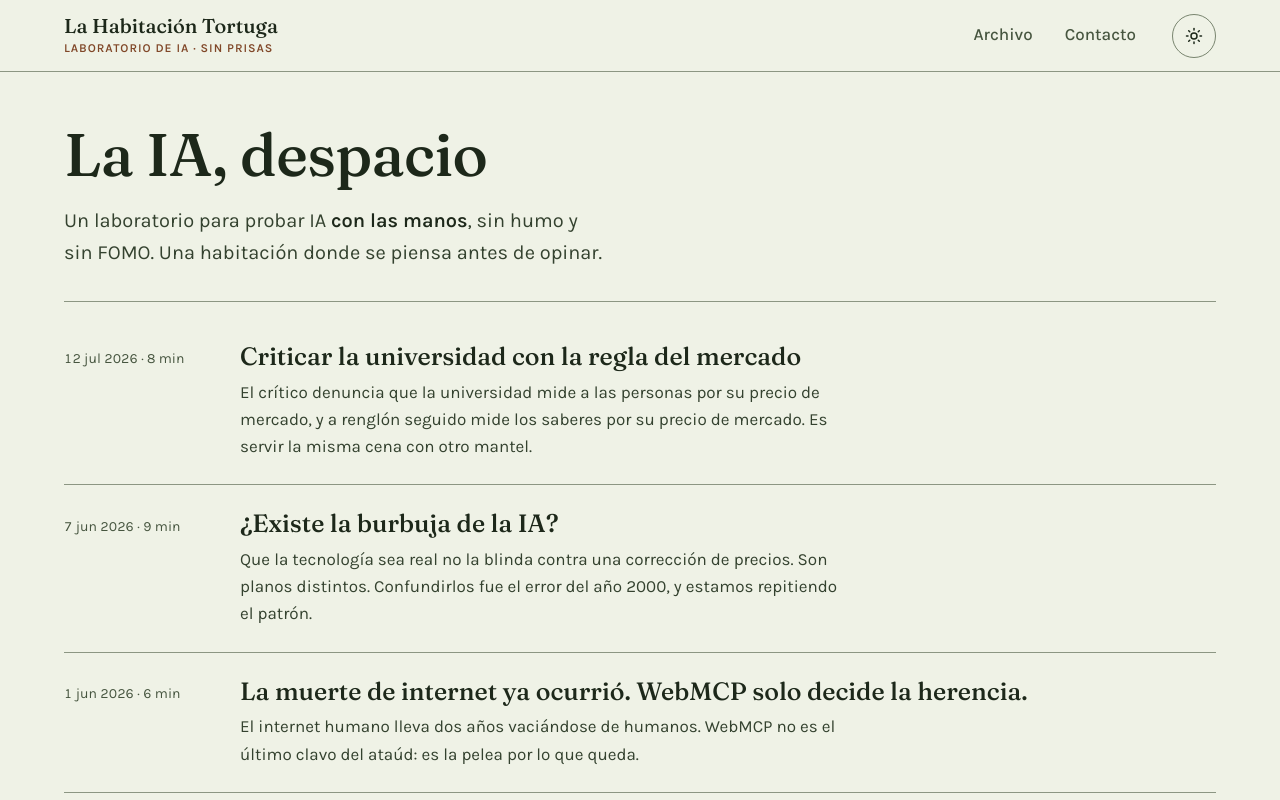
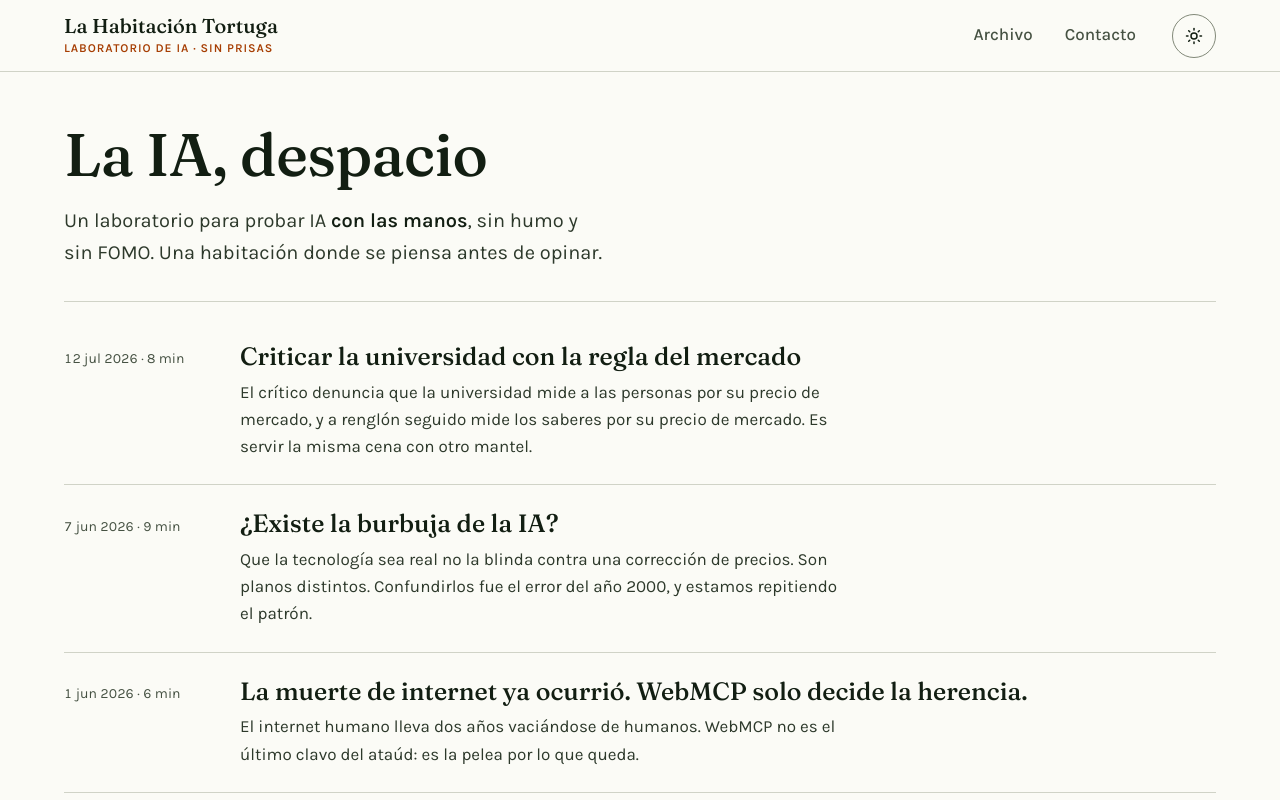
Before and after one commit to aRiveraMerida/lht, a Next.js app: page / in a window 1280 px wide. Shown: the top 800 px of the page. Built offline with nearby package versions, Linux system fonts and the light colour scheme.

Commit message:
feat: papel blanco palette for the site tokens

```diff
--- a/app/globals.css
+++ b/app/globals.css
@@ -92,19 +92,23 @@
 :root {
   color-scheme: light;
 
-  --t-paper:        oklch(95.5% 0.016 118);
-  --t-ink:          oklch(26%   0.03  139);
-  --t-paper-2:      oklch(92%   0.018 120);
-  --t-paper-3:      oklch(88.5% 0.02  122);
-  --t-rule:         oklch(66%   0.03  130);
-  --t-rule-2:       oklch(60%   0.035 132);
-  --t-neutral:      oklch(52%   0.035 135);
-  --t-muted:        oklch(43%   0.04  135);
-  --t-ink-2:        oklch(36%   0.035 137);
-  --t-accent:       oklch(49%   0.082 135);
-  --t-accent-2:     oklch(41%   0.08  135);
-  --t-accent-soft:  oklch(91%   0.04  132);
-  --t-focus:        oklch(41%   0.08  135);
+  /* Paleta «Papel blanco» (8-oct-2026, laboratorio /marca/estilos/paleta):
+     papel casi blanco y acentos con más croma, mismos tonos. Contraste de
+     cada pareja de uso comprobado (AA texto, 3:1 bordes de control). */
+
+  --t-paper:        oklch(98.6% 0.006 105);
+  --t-ink:          oklch(22% 0.03 145);
+  --t-paper-2:      oklch(96.2% 0.012 110);
+  --t-paper-3:      oklch(93% 0.016 112);
+  --t-rule:         oklch(86% 0.016 118);
+  --t-rule-2:       oklch(62% 0.025 128);
+  --t-neutral:      oklch(50% 0.03 140);
+  --t-muted:        oklch(42% 0.03 140);
+  --t-ink-2:        oklch(33% 0.03 142);
+  --t-accent:       oklch(48% 0.12 136);
+  --t-accent-2:     oklch(41% 0.11 136);
+  --t-accent-soft:  oklch(93.5% 0.045 136);
+  --t-focus:        oklch(41% 0.11 136);
   --t-success:      var(--t-accent-2);
   --t-error:        oklch(50%   0.14  32);
   --t-error-soft:   oklch(92%   0.03  32);
@@ -115,16 +119,16 @@
      lo que es de la casa (laboratorios, citas, numeración, etiquetas) y
      nunca la acción, que sigue siendo del musgo. Tono 50, lejos del
      error (32) y del aviso (80) en croma y uso. */
-  --t-clay:         oklch(58%   0.1   50);
-  --t-clay-2:       oklch(46%   0.09  48);
-  --t-clay-soft:    oklch(92.5% 0.024 70);
-  --t-clay-rule:    oklch(78%   0.045 62);
+  --t-clay:         oklch(56% 0.14 45);
+  --t-clay-2:       oklch(50% 0.15 42);
+  --t-clay-soft:    oklch(95.5% 0.025 62);
+  --t-clay-rule:    oklch(84% 0.06 55);
 
   /* Código · paleta de editor (site). Un tono por papel de la sintaxis. */
-  --t-code-bg:      oklch(97.8% 0.008 118);
-  --t-code-head:    oklch(93.5% 0.014 120);
-  --t-code-fg:      oklch(26%   0.03  139);
-  --t-code-rule:    oklch(80%   0.025 128);
+  --t-code-bg:      oklch(100% 0 0);
+  --t-code-head:    oklch(96% 0.01 110);
+  --t-code-fg:      oklch(22% 0.03 145);
+  --t-code-rule:    oklch(88% 0.015 120);
   --t-code-dim:     oklch(47%   0.03  135);
   --t-code-kw:      oklch(48%   0.13  35);
   --t-code-str:     oklch(46%   0.11  145);
@@ -160,32 +164,32 @@
 @media (prefers-color-scheme: dark) {
   :root:not([data-theme="light"]) {
     color-scheme: dark;
-    --t-paper:        oklch(17% 0.012 135);
-    --t-ink:          oklch(94% 0.012 120);
-    --t-paper-2:      oklch(21% 0.014 135);
-    --t-paper-3:      oklch(25% 0.016 135);
-    --t-rule:         oklch(44% 0.03  135);
-    --t-rule-2:       oklch(53% 0.03  135);
-    --t-neutral:      oklch(66% 0.03  135);
-    --t-muted:        oklch(74% 0.03  135);
-    --t-ink-2:        oklch(86% 0.02  130);
-    --t-accent:       oklch(72% 0.09  135);
-    --t-accent-2:     oklch(78% 0.09  135);
-    --t-accent-soft:  oklch(28% 0.05  135);
-    --t-focus:        oklch(78% 0.10  135);
+    --t-paper:        oklch(16% 0.012 140);
+    --t-ink:          oklch(96% 0.008 110);
+    --t-paper-2:      oklch(20% 0.014 140);
+    --t-paper-3:      oklch(24.5% 0.016 140);
+    --t-rule:         oklch(34% 0.02 140);
+    --t-rule-2:       oklch(52% 0.028 138);
+    --t-neutral:      oklch(68% 0.025 135);
+    --t-muted:        oklch(78% 0.022 132);
+    --t-ink-2:        oklch(88% 0.014 125);
+    --t-accent:       oklch(76% 0.13 136);
+    --t-accent-2:     oklch(82% 0.12 136);
+    --t-accent-soft:  oklch(28% 0.06 136);
+    --t-focus:        oklch(82% 0.13 136);
     --t-success:      var(--t-accent);
     --t-error:        oklch(76% 0.13  32);
     --t-error-soft:   oklch(25% 0.05  32);
     --t-warning:      oklch(80% 0.12  85);
     --t-warning-soft: oklch(25% 0.05  85);
-    --t-clay:         oklch(70% 0.09  52);
-    --t-clay-2:       oklch(81% 0.07  58);
-    --t-clay-soft:    oklch(24% 0.03  50);
-    --t-clay-rule:    oklch(40% 0.05  50);
-    --t-code-bg:      oklch(20% 0.016 140);
-    --t-code-head:    oklch(24% 0.018 140);
+    --t-clay:         oklch(72% 0.13 48);
+    --t-clay-2:       oklch(80% 0.1 55);
+    --t-clay-soft:    oklch(23% 0.035 50);
+    --t-clay-rule:    oklch(40% 0.06 50);
+    --t-code-bg:      oklch(19% 0.014 140);
+    --t-code-head:    oklch(23% 0.016 140);
     --t-code-fg:      oklch(92% 0.012 120);
-    --t-code-rule:    oklch(34% 0.02  140);
+    --t-code-rule:    oklch(32% 0.02 140);
     --t-code-dim:     oklch(68% 0.025 135);
     --t-code-kw:      oklch(76% 0.12  45);
     --t-code-str:     oklch(80% 0.11  140);
@@ -197,32 +201,32 @@
 
 :root[data-theme="dark"] {
   color-scheme: dark;
-  --t-paper:        oklch(17% 0.012 135);
-  --t-ink:          oklch(94% 0.012 120);
-  --t-paper-2:      oklch(21% 0.014 135);
-  --t-paper-3:      oklch(25% 0.016 135);
-  --t-rule:         oklch(44% 0.03  135);
-  --t-rule-2:       oklch(53% 0.03  135);
-  --t-neutral:      oklch(66% 0.03  135);
-  --t-muted:        oklch(74% 0.03  135);
-  --t-ink-2:        oklch(86% 0.02  130);
-  --t-accent:       oklch(72% 0.09  135);
-  --t-accent-2:     oklch(78% 0.09  135);
-  --t-accent-soft:  oklch(28% 0.05  135);
-  --t-focus:        oklch(78% 0.10  135);
+  --t-paper:        oklch(16% 0.012 140);
+  --t-ink:          oklch(96% 0.008 110);
+  --t-paper-2:      oklch(20% 0.014 140);
+  --t-paper-3:      oklch(24.5% 0.016 140);
+  --t-rule:         oklch(34% 0.02 140);
+  --t-rule-2:       oklch(52% 0.028 138);
+  --t-neutral:      oklch(68% 0.025 135);
+  --t-muted:        oklch(78% 0.022 132);
+  --t-ink-2:        oklch(88% 0.014 125);
+  --t-accent:       oklch(76% 0.13 136);
+  --t-accent-2:     oklch(82% 0.12 136);
+  --t-accent-soft:  oklch(28% 0.06 136);
+  --t-focus:        oklch(82% 0.13 136);
   --t-success:      var(--t-accent);
   --t-error:        oklch(76% 0.13  32);
   --t-error-soft:   oklch(25% 0.05  32);
   --t-warning:      oklch(80% 0.12  85);
   --t-warning-soft: oklch(25% 0.05  85);
-  --t-clay:         oklch(70% 0.09  52);
-  --t-clay-2:       oklch(81% 0.07  58);
-  --t-clay-soft:    oklch(24% 0.03  50);
-  --t-clay-rule:    oklch(40% 0.05  50);
-  --t-code-bg:      oklch(20% 0.016 140);
-  --t-code-head:    oklch(24% 0.018 140);
+  --t-clay:         oklch(72% 0.13 48);
+  --t-clay-2:       oklch(80% 0.1 55);
+  --t-clay-soft:    oklch(23% 0.035 50);
+  --t-clay-rule:    oklch(40% 0.06 50);
+  --t-code-bg:      oklch(19% 0.014 140);
+  --t-code-head:    oklch(23% 0.016 140);
   --t-code-fg:      oklch(92% 0.012 120);
-  --t-code-rule:    oklch(34% 0.02  140);
+  --t-code-rule:    oklch(32% 0.02 140);
   --t-code-dim:     oklch(68% 0.025 135);
   --t-code-kw:      oklch(76% 0.12  45);
   --t-code-str:     oklch(80% 0.11  140);
```
